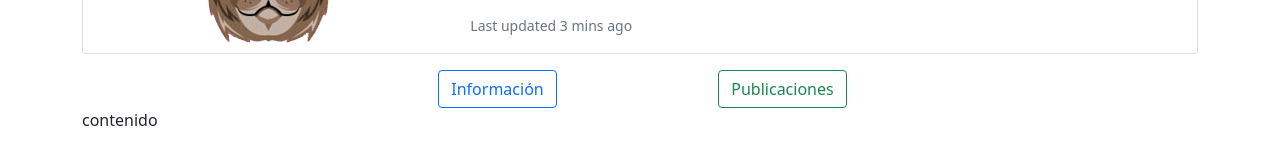
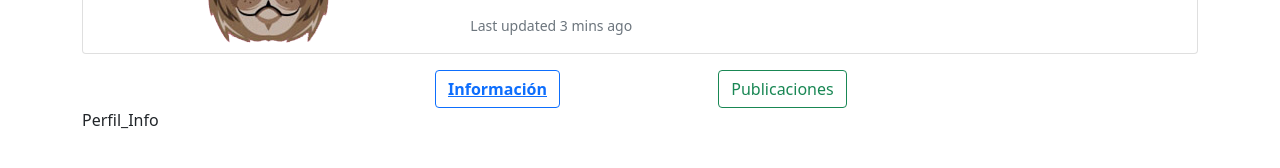
Before and after one commit to JuanAgusAlej/catgame, a React (Create React App) app: page / in a window 1280 px wide. Shown: the part 234-402 px from the top of the page. Built offline with nearby package versions, Linux system fonts and the light colour scheme.

Commit message:
ajustando componentes en page Perfil

```diff
--- a/package.json
+++ b/package.json
@@ -8,7 +8,9 @@
     "@testing-library/user-event": "^13.5.0",
     "bootstrap": "^5.1.3",
     "react": "^18.1.0",
+    "react-bootstrap": "^2.3.1",
     "react-dom": "^18.1.0",
+    "react-router-dom": "^6.3.0",
     "react-scripts": "5.0.1",
     "web-vitals": "^2.1.4"
   },
--- a/src/components/Perfil.jsx
+++ b/src/components/Perfil.jsx
@@ -1,7 +1,23 @@
-import React from "react";
+import React, { useState } from "react";
+import Perfil_Info from "./Perfil_Info";
+import Perfil_Publish from "./Perfil_Publish";
 import cat1 from "../img/cat1.png";
 
 const Perfil = () => {
+	const [informacion, setInformacion] = useState(true);
+
+	const mostrarInformacion = () => {
+		setInformacion(true);
+	};
+	const mostrarPublicaciones = () => {
+		setInformacion(false);
+	};
+
+	let activeStyle = {
+		textDecoration: "underline",
+		fontWeight: "bold",
+	};
+
 	return (
 		<div className="container mt-5">
 			<div className="row">
@@ -37,15 +53,27 @@ const Perfil = () => {
 			</div>
 			<div className="row justify-content-center">
 				<div className="col-6 col-md-6 col-lg-3 text-center">
-					<button className="btn btn-outline-primary">Información</button>
+					<button
+						className="btn btn-outline-primary"
+						onClick={mostrarInformacion}
+						style={informacion ? activeStyle : undefined}
+					>
+						Información
+					</button>
 				</div>
 				<div className="col-6 col-md-6 col-lg-3 text-center">
-					<button className="btn btn-outline-success">Publicaciones</button>
+					<button
+						className="btn btn-outline-success"
+						onClick={mostrarPublicaciones}
+						style={informacion ? undefined : activeStyle}
+					>
+						Publicaciones
+					</button>
 				</div>
 			</div>
 			<div className="row">
 				<div className="col">
-					<p>contenido</p>
+					{informacion ? <Perfil_Info /> : <Perfil_Publish />}
 				</div>
 			</div>
 		</div>
--- a/src/components/Perfil_Info.jsx
+++ b/src/components/Perfil_Info.jsx
@@ -0,0 +1,7 @@
+import React from "react";
+
+const Perfil_Info = () => {
+	return <div>Perfil_Info</div>;
+};
+
+export default Perfil_Info;
--- a/src/components/Perfil_Publish.jsx
+++ b/src/components/Perfil_Publish.jsx
@@ -0,0 +1,7 @@
+import React from "react";
+
+const Perfil_Publish = () => {
+	return <div>Perfil_Publish</div>;
+};
+
+export default Perfil_Publish;
```
Also changed, not shown: 1 other file (tests, documents, lock files or other folders).
